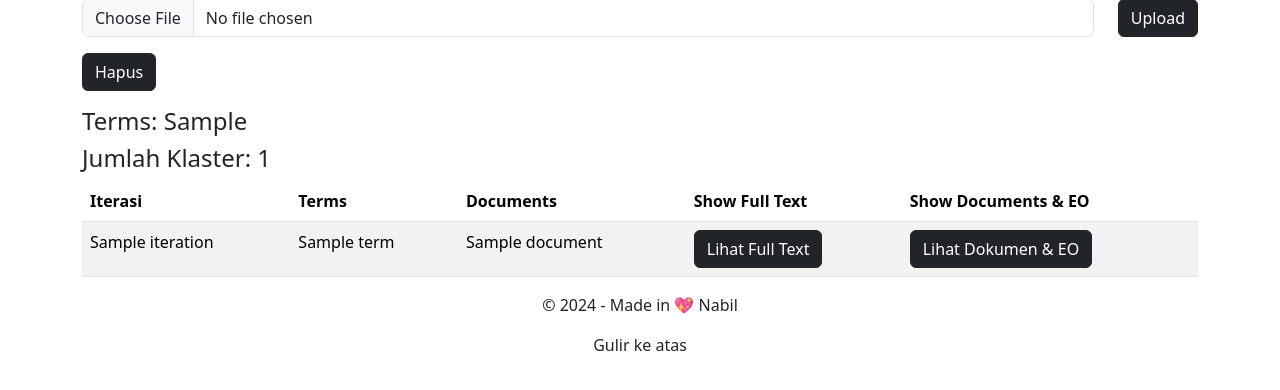
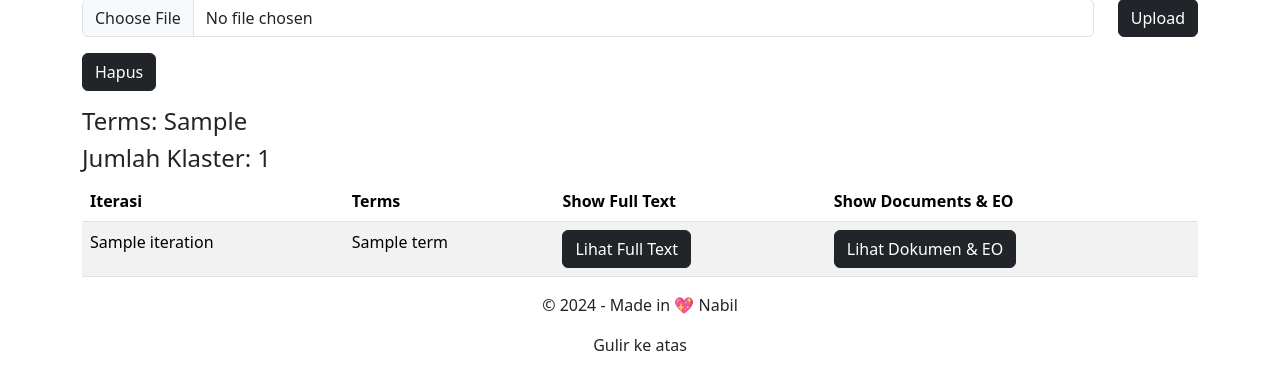
Before and after one commit to Anugerah20/FTC-Guru-Honorer, a Flask app: template templates/upload.html in a window 1280 px wide. Shown: the part 175-565 px from the top of the page. Run offline with Flask 3, Linux system fonts and the light colour scheme; the template is opened without the code that fills it: most values are stand-ins (such as "Sample title", 1, 10 or a date in 2020); some libraries are stand-ins or nearby versions.

Commit message:
pembaruan menampilkan documents di modal

```diff
--- a/templates/upload.html
+++ b/templates/upload.html
@@ -24,7 +24,7 @@
                          <tr>
                               <th>Iterasi</th>
                               <th>Terms</th>
-                              <th>Documents</th>
+                              <!-- <th>Documents</th> -->
                               <th>Show Full Text</th>
                               <th>Show Documents & EO</th>
                          </tr>
@@ -34,8 +34,10 @@
                          <tr>
                               <td>{{ cluster.Iteration }}</td>
                               <td>{{ cluster.Terms | join(", ") }}</td>
-                              <td>{{ cluster.Documents | join(", ") }}</td>
+                              <!-- <td>{{ cluster.Documents | join(", ") }}</td> -->
                               <!-- <td>{{ cluster.EO }}</td> -->
+
+
                               <!-- Modal Menampilkan Documents -->
                               <td>
                                    <!--  Button modal view documents -->
```
